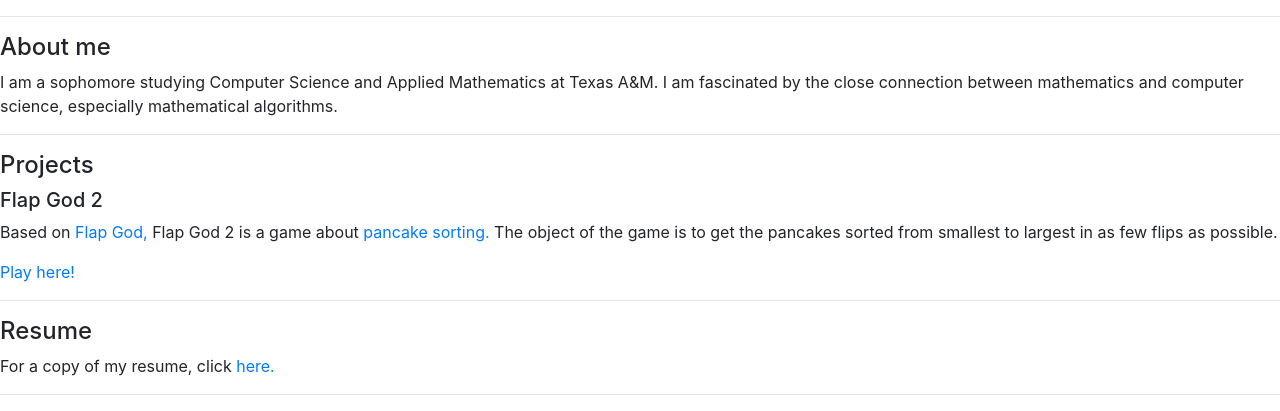
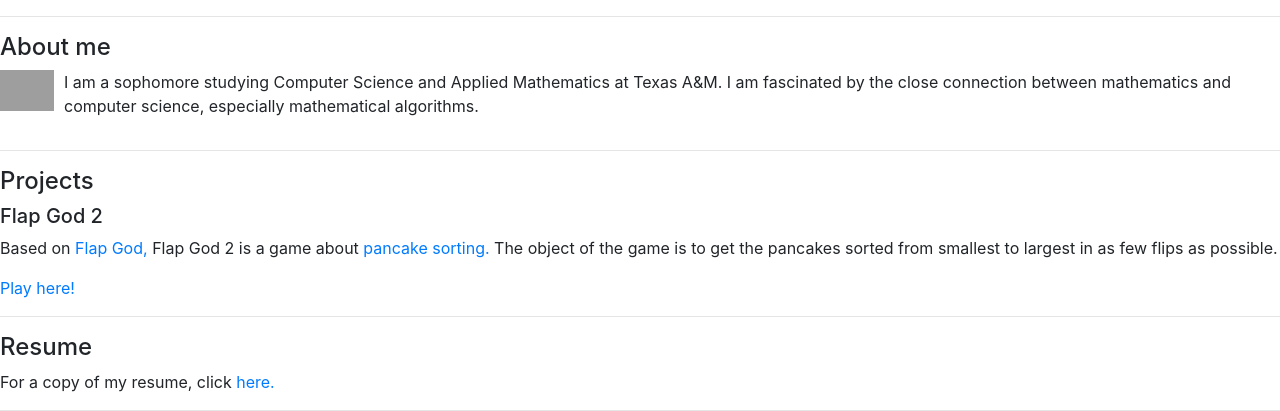
Before and after one commit to TexAgg/TexAgg.github.io, a PHP site: page / in a window 1280 px wide. Shown: the part 94-505 px from the top of the page. Run offline with PHP 8.4, Linux system fonts and the light colour scheme; some libraries are stand-ins or nearby versions; grey boxes are pictures that could not be loaded.

Commit message:
Added pictures

```diff
--- a/index.html
+++ b/index.html
@@ -21,7 +21,8 @@
 
 	<div id='about'>
 		<h4>About me</h4>
-		<p>
+		<img id='me' src='https://media.licdn.com/mpr/mpr/shrinknp_400_400/p/5/005/092/2c5/35c85cc.jpg'></img>
+		<p id='about_txt'>
 		I am a sophomore studying Computer Science and Applied Mathematics
 		at Texas A&M.
 		I am fascinated by the close connection between mathematics and computer science,
--- a/styles/style.css
+++ b/styles/style.css
@@ -7,6 +7,26 @@ body
 header
 {
 	/*background: #809fff;*/
+}
+
+div#about
+{
+	/*position: relative;*/
+	overflow: auto;
+}
+
+#about_txt
+{
+	position: relative;
+}
+
+#me
+{
+	/*position: absolute;*/
+	float: left;
+	width: 5%;
+	height: 5%;
+	padding-right: 10px;
 }
 
 footer
```
